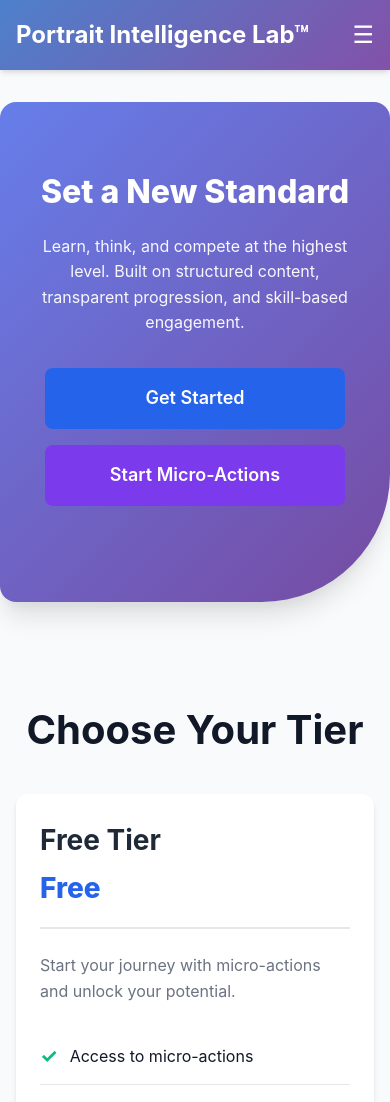
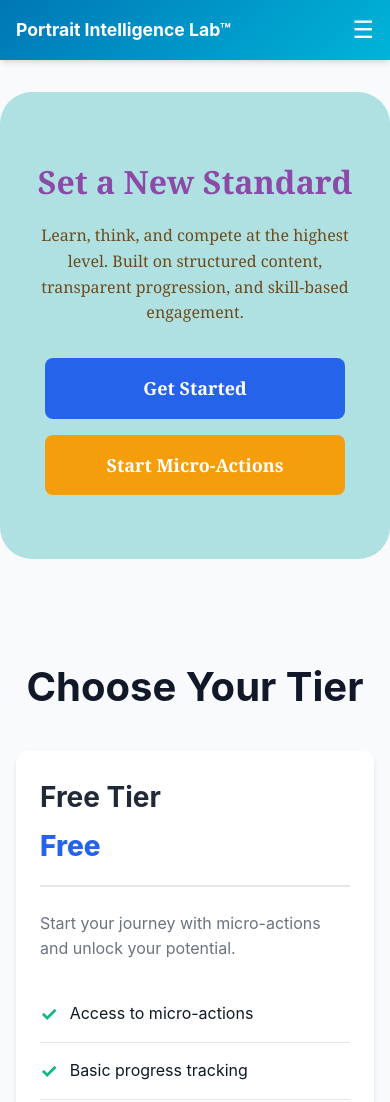
Before and after one commit to kanbanfeed/Portrait-Intelligence-Lab, a website: page public/index.html in a window 390 px wide. Shown: the top 1102 px of the page. Drawn offline with Linux system fonts and the light colour scheme.

Commit message:
Initial updation

```diff
--- a/public/css/style.css
+++ b/public/css/style.css
@@ -33,8 +33,7 @@
 
 /* Navigation */
 .navbar {
-background: linear-gradient(135deg, #4e80cb 0%,    #8351a9 100%);
-
+background: linear-gradient(135deg, #0077B6 0%, #00B4D8 100%);
  box-shadow: var(--shadow);
  padding: 1rem 2rem;
  position: sticky;
@@ -71,7 +70,7 @@
 }
 
 .logo {
- font-size: 1.5rem;
+ font-size: 1.1rem;
  font-weight: 700;
 }
 
@@ -113,7 +112,7 @@
   top: 100%;
   left: 0;
   right: 0;
-  background: linear-gradient(135deg, #1e40af 0%, #2563eb 100%);
+   background: linear-gradient(135deg, #0077B6 0%, #00B4D8 100%);
   flex-direction: column;
   padding: 1rem 2rem;
   box-shadow: var(--shadow-lg);
@@ -135,6 +134,7 @@
  }
 
  .navbar {
+
   padding: 1rem;
  }
 
@@ -157,14 +157,15 @@
 
 /* Hero Section */
 .hero {
+
+   font-family:Georgia, 'Times New Roman', Times, serif;
  text-align: center;
- padding: 4rem 2rem 6rem; /* Increased bottom padding for swoop effect */
- background: var(--gradient);
- color: white;
- border-radius: 1rem 1rem 8rem 1rem; /* Unique curved bottom-left corner */
+ padding: 4rem 2rem;
+ background-color: #afe1e3;
+ color: rgb(140, 74, 168);
+ border-radius: 2rem;
  margin: 2rem auto;
  max-width: 1200px;
-  box-shadow: var(--shadow-lg); /* Use large shadow for depth */
 }
 
 .hero h1 {
@@ -174,6 +175,7 @@
 }
 
 .hero p {
+   color: #694413;
  font-size: 1.25rem;
  opacity: 0.95;
  max-width: 600px;
@@ -196,7 +198,8 @@
     /* Force buttons to full width on mobile if they are not already block-level */
     .hero-buttons .btn {
         width: 100%;
-        max-width: 300px; /* Optional: cap the max width for aesthetics */
+        max-width: 300px;
+
     }
 }
 
@@ -265,7 +268,7 @@
 }
 
 .btn-secondary {
- background: var(--secondary);
+ background: #f59e0b;
  color: white;
 }
 
@@ -608,7 +611,7 @@
  border-radius: 0.75rem;
  padding: 2rem;
  box-shadow: var(--shadow);
- border-left: 4px solid var(--primary);
+ border-left: 4px solid #FF9800;;
  transition: transform 0.3s, box-shadow 0.3s;
 }
 
@@ -629,7 +632,7 @@
 .dashboard-card .status-value {
  font-size: 2rem;
  font-weight: 700;
- color: var(--primary);
+ color: #f59e0b;
  margin: 0.5rem 0;
 }
 
@@ -894,6 +897,7 @@
   width: 100%;
  }
 
+
  .pod-name {
   font-size: 2.5rem;
  }
@@ -950,7 +954,8 @@
     transform: rotate(3deg); /* Slight rotation for attention */
 }
 
+/* Ensure the card can contain the absolute badge */
 .card-premium {
-    position: relative;
-    overflow: visible;
+    position: relative; /* Context for the absolute badge */
+    overflow: visible; /* Allows the badge to extend outside */
 }
```
